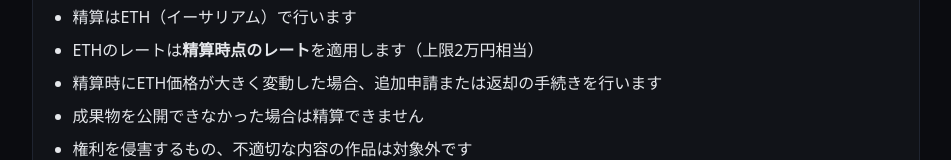
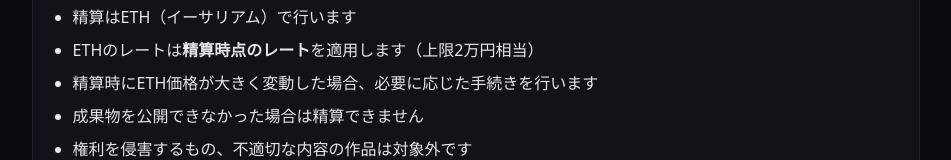
Before and after one commit to Leon-r-s/aitoolproject, a plain HTML site: page index.html in a window 1280 px wide. Shown: the part 1845-2005 px from the top of the page, without its empty margins (164-1115 px from the left). Drawn offline with Linux system fonts and the light colour scheme.

Commit message:
Add files via upload

```diff
--- a/index.html
+++ b/index.html
@@ -115,7 +115,7 @@
       <ul>
         <li>精算はETH（イーサリアム）で行います</li>
         <li>ETHのレートは<b>精算時点のレート</b>を適用します（上限2万円相当）</li>
-        <li>精算時にETH価格が大きく変動した場合、追加申請または返却の手続きを行います</li>
+        <li>精算時にETH価格が大きく変動した場合、必要に応じた手続きを行います</li>
         <li>成果物を公開できなかった場合は精算できません</li>
         <li>権利を侵害するもの、不適切な内容の作品は対象外です</li>
         <li>不明点は <a href="https://discordapp.com/channels/1000922162741379086/1407890128390586460" target="_blank" rel="noopener">NinjaDAO Discord内「AIツール利用料の補助」チャンネル</a> にてお問い合わせください</li>
```
